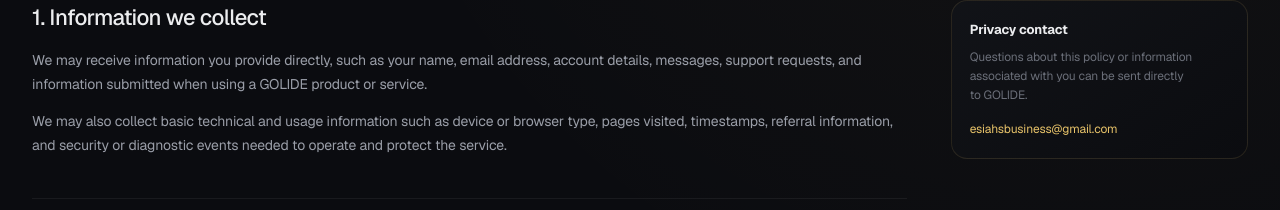
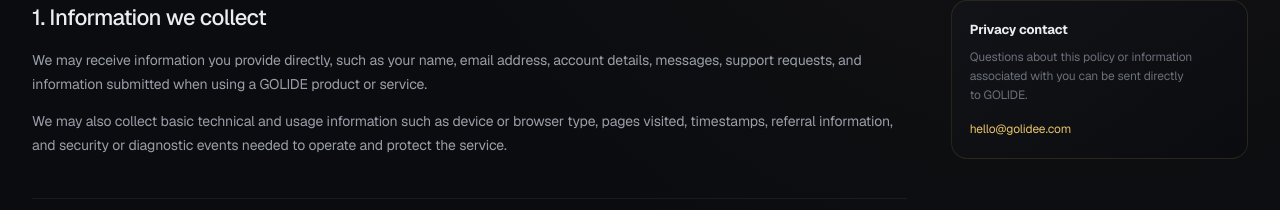
Before and after one commit to risktacker/golide, a Next.js app: page /privacy in a window 1280 px wide. Shown: the part 588-798 px from the top of the page. Built offline with nearby package versions, Linux system fonts and the light colour scheme; no server answers.

Commit message:
Contact GOLIDE at hello@golidee.com (lands in Studio's Inbox) instead of personal addresses
Co-Authored-By: Claude Opus 5.5 <noreply@anthropic.com>
Claude-Session: https://claude.ai/code/session_01YZa1bch95TZgxoYn67tTcR

```diff
--- a/app/page.tsx
+++ b/app/page.tsx
@@ -77,5 +77,5 @@ export default function Home(){return <main className="neo-site"><Header/>
     <div className="shell journey-showcase-foot"><Link className="neo-text-link" href="/founder">Open the full origin story <ArrowRight/></Link><small>THE ROAD CONTINUES / GOLIDE</small></div>
   </section>
 
-  <section className="neo-cta shell"><div><p className="neo-kicker"><CircleDot/> OPEN CHANNEL</p><h2>Build something that earns its place.</h2></div><a className="neo-button invert" href="mailto:esiahkapinga3@gmail.com">Start a conversation <ArrowRight/></a></section><Footer/>
+  <section className="neo-cta shell"><div><p className="neo-kicker"><CircleDot/> OPEN CHANNEL</p><h2>Build something that earns its place.</h2></div><a className="neo-button invert" href="mailto:hello@golidee.com?subject=Hello%20GOLIDE">Start a conversation <ArrowRight/></a></section><Footer/>
  </main>}
--- a/app/privacy/page.tsx
+++ b/app/privacy/page.tsx
@@ -31,7 +31,7 @@ export default function PrivacyPage(){
         <section className={styles.section}><h2>8. Children</h2><p>GOLIDE services are not intentionally directed to children under the age required to consent to online services in their jurisdiction. If we learn that personal information was collected inappropriately, we will take reasonable steps to address it.</p></section>
         <section className={styles.section}><h2>9. Changes to this policy</h2><p>We may update this policy as the platform changes. The date shown above indicates the latest published version. Material changes may also be communicated through the service when appropriate.</p></section>
       </div>
-      <aside className={styles.aside}><strong>Privacy contact</strong><p>Questions about this policy or information associated with you can be sent directly to GOLIDE.</p><a href="mailto:esiahsbusiness@gmail.com">esiahsbusiness@gmail.com</a></aside>
+      <aside className={styles.aside}><strong>Privacy contact</strong><p>Questions about this policy or information associated with you can be sent directly to GOLIDE.</p><a href="mailto:hello@golidee.com">hello@golidee.com</a></aside>
     </section>
     <Footer/>
   </main>
--- a/app/shared.tsx
+++ b/app/shared.tsx
@@ -35,4 +35,4 @@ export function Header({ utility }: { utility?: ReactNode } = {}) {
   </header>;
 }
 
-export function Footer({ showPartners = false }: { showPartners?: boolean } = {}) { return <footer><div className="shell footer-top"><div><Logo/><p>A founder-led ecosystem for software, markets and research.</p></div><div className="footer-links"><div><strong>Explore</strong><a href="https://marketplace.golidee.com/">Marketplace</a><a href="https://golidee.com/research">Research</a><a href="https://golidee.com/founder">Founder</a></div><div><strong>Systems</strong><AdminStudioLink/>{showPartners && <a href="https://marketplace.golidee.com/partners">Partners</a>}<a href="https://golidee.com/privacy">Privacy</a><a href="https://golidee.com/terms">Terms</a></div><div><strong>Connect</strong><a href="mailto:esiahsbusiness@gmail.com">Email</a></div></div></div><div className="shell footer-bottom"><span>© 2026 GOLIDE. Built from Lusaka.</span><span>Knowledge → Systems → Value</span></div></footer>; }
+export function Footer({ showPartners = false }: { showPartners?: boolean } = {}) { return <footer><div className="shell footer-top"><div><Logo/><p>A founder-led ecosystem for software, markets and research.</p></div><div className="footer-links"><div><strong>Explore</strong><a href="https://marketplace.golidee.com/">Marketplace</a><a href="https://golidee.com/research">Research</a><a href="https://golidee.com/founder">Founder</a></div><div><strong>Systems</strong><AdminStudioLink/>{showPartners && <a href="https://marketplace.golidee.com/partners">Partners</a>}<a href="https://golidee.com/privacy">Privacy</a><a href="https://golidee.com/terms">Terms</a></div><div><strong>Connect</strong><a href="mailto:hello@golidee.com">Email</a></div></div></div><div className="shell footer-bottom"><span>© 2026 GOLIDE. Built from Lusaka.</span><span>Knowledge → Systems → Value</span></div></footer>; }
--- a/app/terms/page.tsx
+++ b/app/terms/page.tsx
@@ -31,7 +31,7 @@ export default function TermsPage(){
         <section className={styles.section}><h2>8. Limitation of responsibility</h2><p>To the extent permitted by applicable law, GOLIDE is not responsible for indirect, incidental, or consequential losses arising from reliance on informational content, third-party services, or misuse of the platform. Nothing in these terms excludes rights or responsibilities that cannot lawfully be excluded.</p></section>
         <section className={styles.section}><h2>9. Changes to these terms</h2><p>We may update these terms as GOLIDE evolves. Continued use after an updated version is published means the current terms apply to subsequent use, subject to any rights provided by applicable law.</p></section>
       </div>
-      <aside className={styles.aside}><strong>Questions?</strong><p>If you need clarification about these terms, a purchase, or a GOLIDE service, contact us directly.</p><a href="mailto:esiahsbusiness@gmail.com">esiahsbusiness@gmail.com</a></aside>
+      <aside className={styles.aside}><strong>Questions?</strong><p>If you need clarification about these terms, a purchase, or a GOLIDE service, contact us directly.</p><a href="mailto:hello@golidee.com">hello@golidee.com</a></aside>
     </section>
     <Footer/>
   </main>
```
